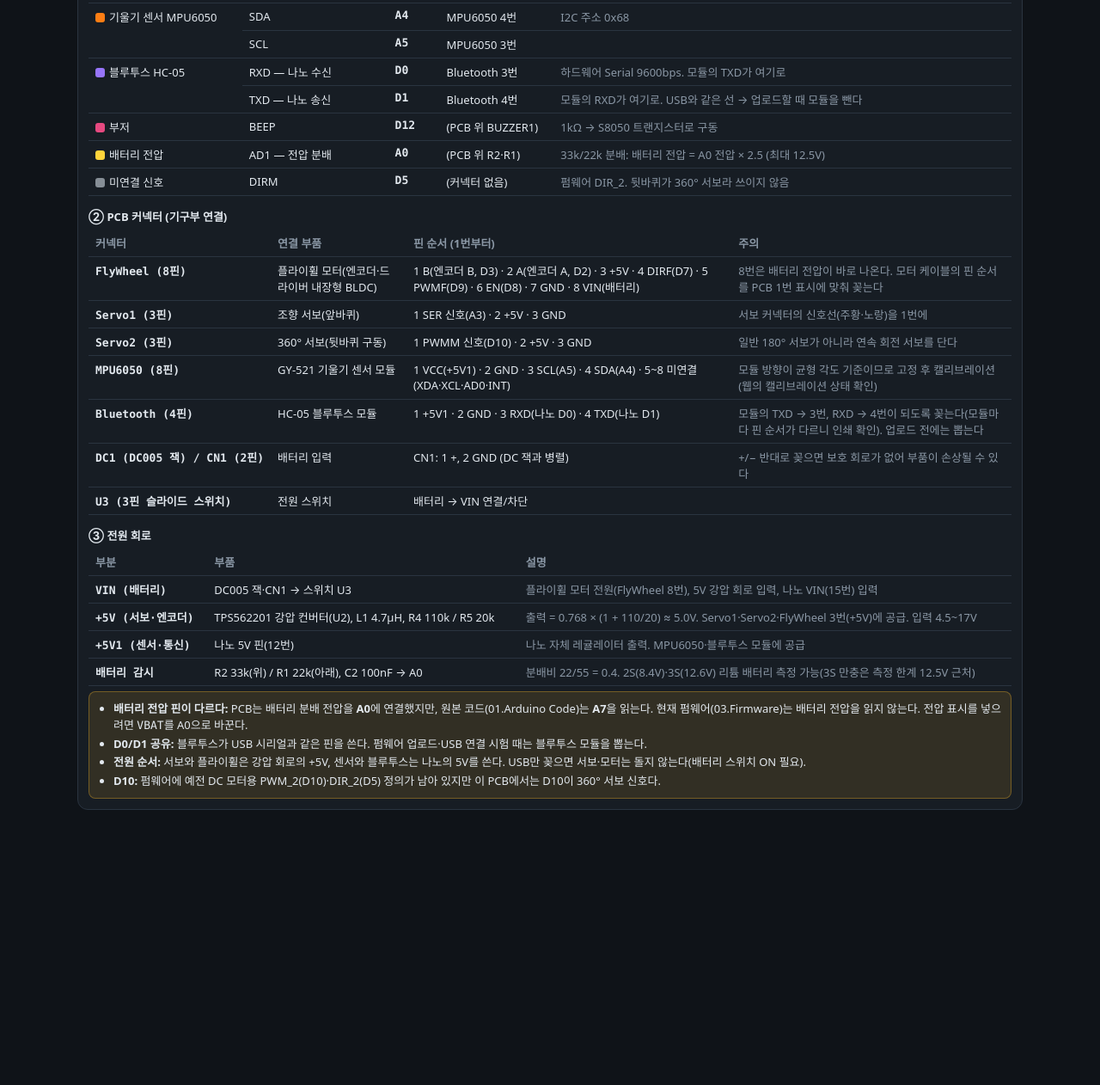
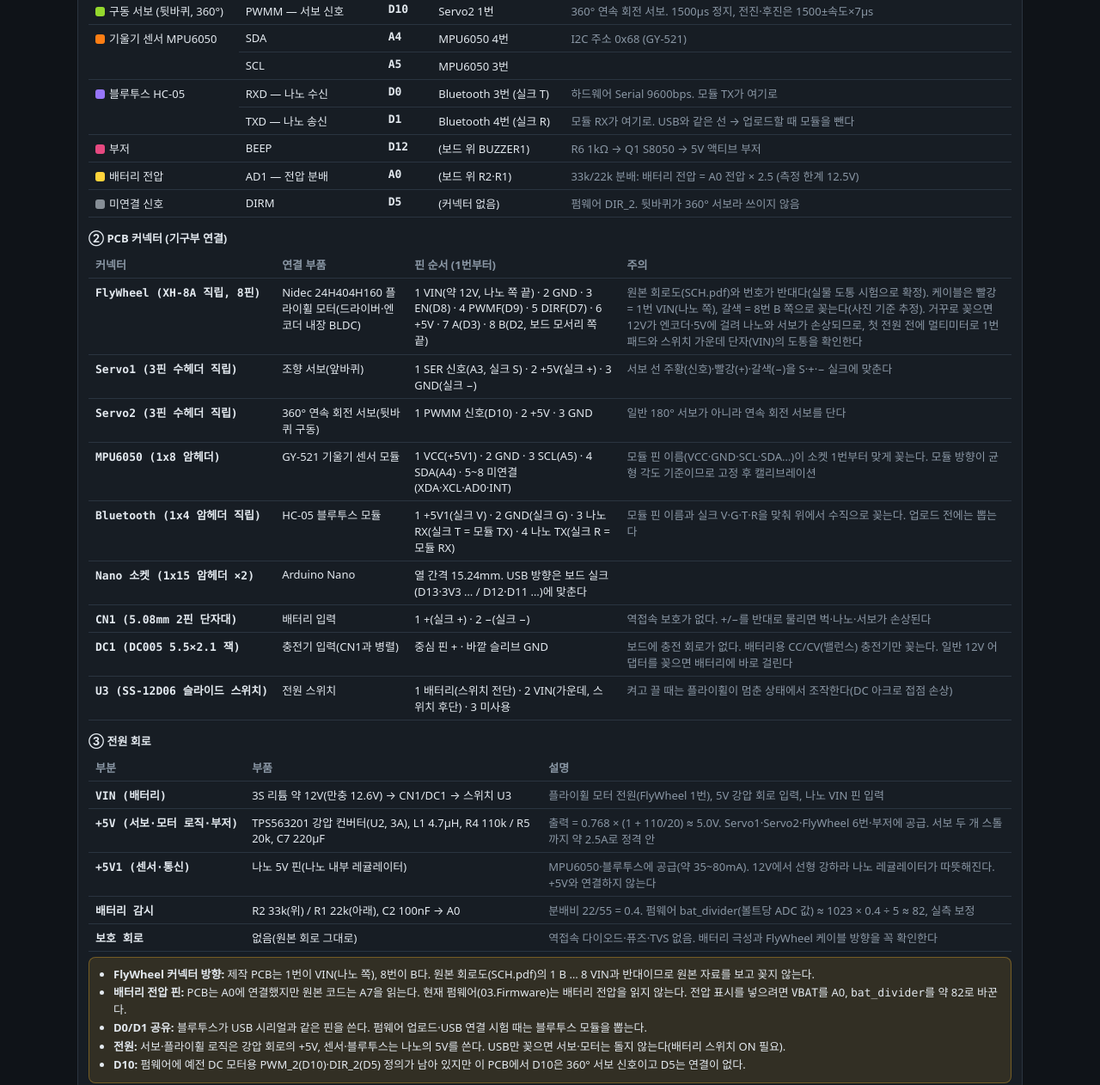
Before and after one commit to kgh-DaC/self-balancing-bike_app, a plain HTML site: page web/index.html in a window 1280 px wide. Shown: the part 2074-3336 px from the top of the page at 86% size. Before the commit the page ends 3028 px from the top, so only its background shows below. Drawn offline with Linux system fonts and the light colour scheme.

Commit message:
fix(web): 핀 연결 카드를 제작 PCB(self-balancing-bike_pcb) 기준으로 정정
- FlyWheel 커넥터 1 VIN … 8 B (원본 SCH와 반대, 실물 도통 시험 확정), 모터 케이블 색
- 엔코더 A=D3, B=D2 (이전 표기 반대였음)
- 강압 TPS563201(3A)·C7 220uF, 커넥터 실크(S/+/−, V/G/T/R), 충전잭·역접속 보호 없음 주의
- bat_divider ≈ 82 (A0, 33k/22k)

Co-Authored-By: Claude Opus 5.5 <noreply@anthropic.com>

```diff
--- a/web/index.html
+++ b/web/index.html
@@ -196,9 +196,10 @@
     </section>
   </div>
 
-  <!-- 핀 연결: 아두이노 나노 + 제작 PCB (근거: 03.Firmware/self_balancing_bike.ino 5-15·85-88행, PCB 회로도 SCH.pdf V1.0 '3D打印平衡车-BlanceBike') -->
+  <!-- 핀 연결: 아두이노 나노 + 제작 PCB (근거: 03.Firmware/self_balancing_bike.ino 5-15·85-88행, 제작 PCB 설계 자료 self-balancing-bike_pcb) -->
   <section class="card pin-card" id="cardPins" aria-labelledby="hPins">
-    <h2 id="hPins">핀 연결 (아두이노 나노 + 제작 PCB)</h2>
+    <h2 id="hPins">핀 연결 (아두이노 나노 + 제작 PCB BlanceBike)</h2>
+    <div class="muted" style="margin-bottom:6px">근거: 제작 PCB 설계 자료(self-balancing-bike_pcb, 2026-10-12 실보드 확정·FlyWheel 도통 시험)와 펌웨어 03.Firmware</div>
     <svg id="nanoSvg" viewBox="0 0 660 250" role="img" aria-label="아두이노 나노 핀 배치와 사용 중인 핀"></svg>
     <div class="pin-legend" id="pinLegend"></div>
 
@@ -1105,38 +1106,40 @@
   requestAnimationFrame(draw);
 })();
 
-// 핀 연결 카드. 펌웨어(03.Firmware)와 PCB 회로도(SCH.pdf V1.0)를 함께 근거로 한다.
+// 핀 연결 카드. 펌웨어(03.Firmware)와 제작 PCB 설계 자료(self-balancing-bike_pcb)를 함께 근거로 한다.
 // 핀을 바꾸면 self_balancing_bike.ino의 #define과 이 표를 함께 고친다.
 (function () {
+  // 근거: 제작 PCB 설계 자료 self-balancing-bike_pcb (_workspace/02_schematic_spec.md 4·5절, 07_flywheel_continuity_test.md,
+  //       PCB_연결.jpg·nidec모터 결선.jpg, 2026-10-12 실보드 확정), 펌웨어 03.Firmware/self_balancing_bike.ino 5-15·85-88행.
   var PINMAP = [
     { func: '플라이휠 모터 (균형)', color: '#4f8ef7', pins: [
-      { p: 'D9', t: 'PWMF — 속도 PWM', c: 'FlyWheel 5번', note: '펌웨어 PWM_1. Timer1 PWM 7.8kHz, 출력 = 255 − |속도|(값이 작을수록 빠름)' },
-      { p: 'D7', t: 'DIRF — 회전 방향', c: 'FlyWheel 4번', note: '펌웨어 DIR_1' },
-      { p: 'D8', t: 'EN — 브레이크/구동 허용', c: 'FlyWheel 6번', note: '펌웨어 BRAKE. HIGH = 구동(세워져 있고 캘리브레이션 완료), LOW = 정지(넘어짐·대기)' },
+      { p: 'D9', t: 'PWMF — 속도 PWM', c: 'FlyWheel 4번', note: '펌웨어 PWM_1. Timer1 PWM 7.8kHz, 출력 = 255 − |속도|(값이 작을수록 빠름)' },
+      { p: 'D7', t: 'DIRF — 회전 방향', c: 'FlyWheel 5번', note: '펌웨어 DIR_1' },
+      { p: 'D8', t: 'EN — 브레이크/구동 허용', c: 'FlyWheel 3번', note: '펌웨어 BRAKE. HIGH = 구동(세워져 있고 캘리브레이션 완료), LOW = 정지(넘어짐·대기)' },
     ] },
     { func: '플라이휠 엔코더', color: '#22b8cf', pins: [
-      { p: 'D2', t: 'A상', c: 'FlyWheel 2번', note: '외부 인터럽트 0 (CHANGE)' },
-      { p: 'D3', t: 'B상', c: 'FlyWheel 1번', note: '외부 인터럽트 1 (CHANGE)' },
+      { p: 'D3', t: 'A상', c: 'FlyWheel 7번', note: '외부 인터럽트 1 (CHANGE)' },
+      { p: 'D2', t: 'B상', c: 'FlyWheel 8번', note: '외부 인터럽트 0 (CHANGE)' },
     ] },
     { func: '조향 서보 (앞바퀴)', color: '#40c057', pins: [
-      { p: 'A3', t: 'SER — 서보 신호', c: 'Servo1 1번', note: 'ServoTimer2, 중앙 1500µs, ±350µs' },
+      { p: 'A3', t: 'SER — 서보 신호', c: 'Servo1 1번 (실크 S)', note: 'ServoTimer2, 중앙 1500µs, ±350µs' },
     ] },
     { func: '구동 서보 (뒷바퀴, 360°)', color: '#94d82d', pins: [
       { p: 'D10', t: 'PWMM — 서보 신호', c: 'Servo2 1번', note: '360° 연속 회전 서보. 1500µs 정지, 전진·후진은 1500±속도×7µs' },
     ] },
     { func: '기울기 센서 MPU6050', color: '#fd7e14', pins: [
-      { p: 'A4', t: 'SDA', c: 'MPU6050 4번', note: 'I2C 주소 0x68' },
+      { p: 'A4', t: 'SDA', c: 'MPU6050 4번', note: 'I2C 주소 0x68 (GY-521)' },
       { p: 'A5', t: 'SCL', c: 'MPU6050 3번', note: '' },
     ] },
     { func: '블루투스 HC-05', color: '#9775fa', pins: [
-      { p: 'D0', t: 'RXD — 나노 수신', c: 'Bluetooth 3번', note: '하드웨어 Serial 9600bps. 모듈의 TXD가 여기로' },
-      { p: 'D1', t: 'TXD — 나노 송신', c: 'Bluetooth 4번', note: '모듈의 RXD가 여기로. USB와 같은 선 → 업로드할 때 모듈을 뺀다' },
+      { p: 'D0', t: 'RXD — 나노 수신', c: 'Bluetooth 3번 (실크 T)', note: '하드웨어 Serial 9600bps. 모듈 TX가 여기로' },
+      { p: 'D1', t: 'TXD — 나노 송신', c: 'Bluetooth 4번 (실크 R)', note: '모듈 RX가 여기로. USB와 같은 선 → 업로드할 때 모듈을 뺀다' },
     ] },
     { func: '부저', color: '#e64980', pins: [
-      { p: 'D12', t: 'BEEP', c: '(PCB 위 BUZZER1)', note: '1kΩ → S8050 트랜지스터로 구동' },
+      { p: 'D12', t: 'BEEP', c: '(보드 위 BUZZER1)', note: 'R6 1kΩ → Q1 S8050 → 5V 액티브 부저' },
     ] },
     { func: '배터리 전압', color: '#ffd43b', pins: [
-      { p: 'A0', t: 'AD1 — 전압 분배', c: '(PCB 위 R2·R1)', note: '33k/22k 분배: 배터리 전압 = A0 전압 × 2.5 (최대 12.5V)' },
+      { p: 'A0', t: 'AD1 — 전압 분배', c: '(보드 위 R2·R1)', note: '33k/22k 분배: 배터리 전압 = A0 전압 × 2.5 (측정 한계 12.5V)' },
     ] },
     { func: '미연결 신호', color: '#868e96', pins: [
       { p: 'D5', t: 'DIRM', c: '(커넥터 없음)', note: '펌웨어 DIR_2. 뒷바퀴가 360° 서보라 쓰이지 않음' },
@@ -1144,31 +1147,35 @@
   ];
 
   var CONNECTORS = [
-    { n: 'FlyWheel (8핀)', part: '플라이휠 모터(엔코더·드라이버 내장형 BLDC)',
-      pins: '1 B(엔코더 B, D3) · 2 A(엔코더 A, D2) · 3 +5V · 4 DIRF(D7) · 5 PWMF(D9) · 6 EN(D8) · 7 GND · 8 VIN(배터리)',
-      warn: '8번은 배터리 전압이 바로 나온다. 모터 케이블의 핀 순서를 PCB 1번 표시에 맞춰 꽂는다' },
-    { n: 'Servo1 (3핀)', part: '조향 서보(앞바퀴)', pins: '1 SER 신호(A3) · 2 +5V · 3 GND', warn: '서보 커넥터의 신호선(주황·노랑)을 1번에' },
-    { n: 'Servo2 (3핀)', part: '360° 서보(뒷바퀴 구동)', pins: '1 PWMM 신호(D10) · 2 +5V · 3 GND', warn: '일반 180° 서보가 아니라 연속 회전 서보를 단다' },
-    { n: 'MPU6050 (8핀)', part: 'GY-521 기울기 센서 모듈', pins: '1 VCC(+5V1) · 2 GND · 3 SCL(A5) · 4 SDA(A4) · 5~8 미연결(XDA·XCL·AD0·INT)',
-      warn: '모듈 방향이 균형 각도 기준이므로 고정 후 캘리브레이션(웹의 캘리브레이션 상태 확인)' },
-    { n: 'Bluetooth (4핀)', part: 'HC-05 블루투스 모듈', pins: '1 +5V1 · 2 GND · 3 RXD(나노 D0) · 4 TXD(나노 D1)',
-      warn: '모듈의 TXD → 3번, RXD → 4번이 되도록 꽂는다(모듈마다 핀 순서가 다르니 인쇄 확인). 업로드 전에는 뽑는다' },
-    { n: 'DC1 (DC005 잭) / CN1 (2핀)', part: '배터리 입력', pins: 'CN1: 1 +, 2 GND (DC 잭과 병렬)', warn: '+/− 반대로 꽂으면 보호 회로가 없어 부품이 손상될 수 있다' },
-    { n: 'U3 (3핀 슬라이드 스위치)', part: '전원 스위치', pins: '배터리 → VIN 연결/차단', warn: '' },
+    { n: 'FlyWheel (XH-8A 직립, 8핀)', part: 'Nidec 24H404H160 플라이휠 모터(드라이버·엔코더 내장 BLDC)',
+      pins: '1 VIN(약 12V, 나노 쪽 끝) · 2 GND · 3 EN(D8) · 4 PWMF(D9) · 5 DIRF(D7) · 6 +5V · 7 A(D3) · 8 B(D2, 보드 모서리 쪽 끝)',
+      warn: '원본 회로도(SCH.pdf)와 번호가 반대다(실물 도통 시험으로 확정). 케이블은 빨강 = 1번 VIN(나노 쪽), 갈색 = 8번 B 쪽으로 꽂는다(사진 기준 추정). 거꾸로 꽂으면 12V가 엔코더·5V에 걸려 나노와 서보가 손상되므로, 첫 전원 전에 멀티미터로 1번 패드와 스위치 가운데 단자(VIN)의 도통을 확인한다' },
+    { n: 'Servo1 (3핀 수헤더 직립)', part: '조향 서보(앞바퀴)', pins: '1 SER 신호(A3, 실크 S) · 2 +5V(실크 +) · 3 GND(실크 −)', warn: '서보 선 주황(신호)·빨강(+)·갈색(−)을 S·+·− 실크에 맞춘다' },
+    { n: 'Servo2 (3핀 수헤더 직립)', part: '360° 연속 회전 서보(뒷바퀴 구동)', pins: '1 PWMM 신호(D10) · 2 +5V · 3 GND', warn: '일반 180° 서보가 아니라 연속 회전 서보를 단다' },
+    { n: 'MPU6050 (1x8 암헤더)', part: 'GY-521 기울기 센서 모듈', pins: '1 VCC(+5V1) · 2 GND · 3 SCL(A5) · 4 SDA(A4) · 5~8 미연결(XDA·XCL·AD0·INT)',
+      warn: '모듈 핀 이름(VCC·GND·SCL·SDA…)이 소켓 1번부터 맞게 꽂는다. 모듈 방향이 균형 각도 기준이므로 고정 후 캘리브레이션' },
+    { n: 'Bluetooth (1x4 암헤더 직립)', part: 'HC-05 블루투스 모듈', pins: '1 +5V1(실크 V) · 2 GND(실크 G) · 3 나노 RX(실크 T = 모듈 TX) · 4 나노 TX(실크 R = 모듈 RX)',
+      warn: '모듈 핀 이름과 실크 V·G·T·R을 맞춰 위에서 수직으로 꽂는다. 업로드 전에는 뽑는다' },
+    { n: 'Nano 소켓 (1x15 암헤더 ×2)', part: 'Arduino Nano', pins: '열 간격 15.24mm. USB 방향은 보드 실크(D13·3V3 … / D12·D11 …)에 맞춘다', warn: '' },
+    { n: 'CN1 (5.08mm 2핀 단자대)', part: '배터리 입력', pins: '1 +(실크 +) · 2 −(실크 −)', warn: '역접속 보호가 없다. +/−를 반대로 물리면 벅·나노·서보가 손상된다' },
+    { n: 'DC1 (DC005 5.5×2.1 잭)', part: '충전기 입력(CN1과 병렬)', pins: '중심 핀 + · 바깥 슬리브 GND', warn: '보드에 충전 회로가 없다. 배터리용 CC/CV(밸런스) 충전기만 꽂는다. 일반 12V 어댑터를 꽂으면 배터리에 바로 걸린다' },
+    { n: 'U3 (SS-12D06 슬라이드 스위치)', part: '전원 스위치', pins: '1 배터리(스위치 전단) · 2 VIN(가운데, 스위치 후단) · 3 미사용', warn: '켜고 끌 때는 플라이휠이 멈춘 상태에서 조작한다(DC 아크로 접점 손상)' },
   ];
 
   var POWER = [
-    { a: 'VIN (배터리)', b: 'DC005 잭·CN1 → 스위치 U3', c: '플라이휠 모터 전원(FlyWheel 8번), 5V 강압 회로 입력, 나노 VIN(15번) 입력' },
-    { a: '+5V (서보·엔코더)', b: 'TPS562201 강압 컨버터(U2), L1 4.7µH, R4 110k / R5 20k', c: '출력 = 0.768 × (1 + 110/20) ≈ 5.0V. Servo1·Servo2·FlyWheel 3번(+5V)에 공급. 입력 4.5~17V' },
-    { a: '+5V1 (센서·통신)', b: '나노 5V 핀(12번)', c: '나노 자체 레귤레이터 출력. MPU6050·블루투스 모듈에 공급' },
-    { a: '배터리 감시', b: 'R2 33k(위) / R1 22k(아래), C2 100nF → A0', c: '분배비 22/55 = 0.4. 2S(8.4V)·3S(12.6V) 리튬 배터리 측정 가능(3S 만충은 측정 한계 12.5V 근처)' },
+    { a: 'VIN (배터리)', b: '3S 리튬 약 12V(만충 12.6V) → CN1/DC1 → 스위치 U3', c: '플라이휠 모터 전원(FlyWheel 1번), 5V 강압 회로 입력, 나노 VIN 핀 입력' },
+    { a: '+5V (서보·모터 로직·부저)', b: 'TPS563201 강압 컨버터(U2, 3A), L1 4.7µH, R4 110k / R5 20k, C7 220µF', c: '출력 = 0.768 × (1 + 110/20) ≈ 5.0V. Servo1·Servo2·FlyWheel 6번·부저에 공급. 서보 두 개 스톨까지 약 2.5A로 정격 안' },
+    { a: '+5V1 (센서·통신)', b: '나노 5V 핀(나노 내부 레귤레이터)', c: 'MPU6050·블루투스에 공급(약 35~80mA). 12V에서 선형 강하라 나노 레귤레이터가 따뜻해진다. +5V와 연결하지 않는다' },
+    { a: '배터리 감시', b: 'R2 33k(위) / R1 22k(아래), C2 100nF → A0', c: '분배비 22/55 = 0.4. 펌웨어 bat_divider(볼트당 ADC 값) ≈ 1023 × 0.4 ÷ 5 ≈ 82, 실측 보정' },
+    { a: '보호 회로', b: '없음(원본 회로 그대로)', c: '역접속 다이오드·퓨즈·TVS 없음. 배터리 극성과 FlyWheel 케이블 방향을 꼭 확인한다' },
   ];
 
   var WARN = [
-    '<b>배터리 전압 핀이 다르다:</b> PCB는 배터리 분배 전압을 <b>A0</b>에 연결했지만, 원본 코드(01.Arduino Code)는 <b>A7</b>을 읽는다. 현재 펌웨어(03.Firmware)는 배터리 전압을 읽지 않는다. 전압 표시를 넣으려면 <span class="mono">VBAT</span>를 A0으로 바꾼다.',
+    '<b>FlyWheel 커넥터 방향:</b> 제작 PCB는 1번이 VIN(나노 쪽), 8번이 B다. 원본 회로도(SCH.pdf)의 1 B … 8 VIN과 반대이므로 원본 자료를 보고 꽂지 않는다.',
+    '<b>배터리 전압 핀:</b> PCB는 A0에 연결했지만 원본 코드는 A7을 읽는다. 현재 펌웨어(03.Firmware)는 배터리 전압을 읽지 않는다. 전압 표시를 넣으려면 <span class="mono">VBAT</span>를 A0, <span class="mono">bat_divider</span>를 약 82로 바꾼다.',
     '<b>D0/D1 공유:</b> 블루투스가 USB 시리얼과 같은 핀을 쓴다. 펌웨어 업로드·USB 연결 시험 때는 블루투스 모듈을 뽑는다.',
-    '<b>전원 순서:</b> 서보와 플라이휠은 강압 회로의 +5V, 센서와 블루투스는 나노의 5V를 쓴다. USB만 꽂으면 서보·모터는 돌지 않는다(배터리 스위치 ON 필요).',
-    '<b>D10:</b> 펌웨어에 예전 DC 모터용 PWM_2(D10)·DIR_2(D5) 정의가 남아 있지만 이 PCB에서는 D10이 360° 서보 신호다.',
+    '<b>전원:</b> 서보·플라이휠 로직은 강압 회로의 +5V, 센서·블루투스는 나노의 5V를 쓴다. USB만 꽂으면 서보·모터는 돌지 않는다(배터리 스위치 ON 필요).',
+    '<b>D10:</b> 펌웨어에 예전 DC 모터용 PWM_2(D10)·DIR_2(D5) 정의가 남아 있지만 이 PCB에서 D10은 360° 서보 신호이고 D5는 연결이 없다.',
   ];
 
   // 요소가 없으면(QA 스텁 DOM 등) 건너뛴다
```
Also changed, not shown: 1 other file.
